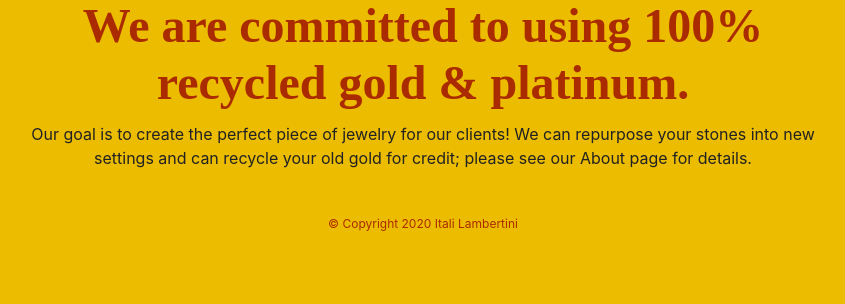
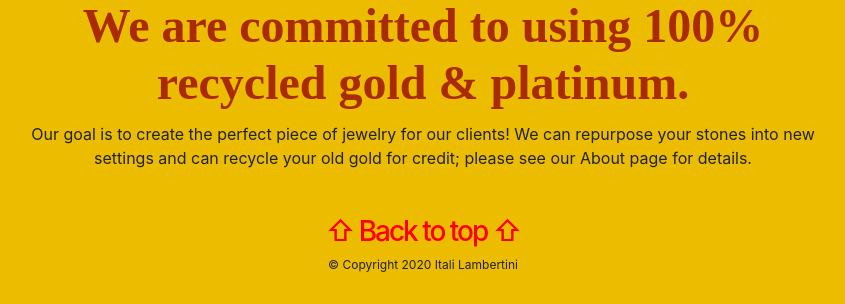
Before and after one commit to mueslimak3r/italilambertini-site, a Django app: page / in a window 1280 px wide. Shown: the part 1300-1604 px from the top of the page, without its empty margins (217-1062 px from the left). Before the commit the page ends 1531 px from the top, so only its background shows below. Run offline with Django 3.2, Linux system fonts and the light colour scheme; some libraries are stand-ins or nearby versions; some web fonts are replaced.

Commit message:
fixed up most of the pages

```diff
--- a/assets/header.css
+++ b/assets/header.css
@@ -1,7 +1,13 @@
-body{
+body {
     #background-color: #ffffff;
     background-color: #ebbc00;
     min-width:540px !important;
+    scroll-behavior: smooth !important;
+}
+
+a {
+    color: red !important;
+    text-decoration: none !important;
 }
 
 footer {
@@ -39,6 +45,23 @@ h3#logo a {
     margin-right: auto;
 }
 
+a#link-to-top-wrapper {
+    margin-right: auto;
+    margin-left: auto;
+}
+
+h3#link-to-top {
+    letter-spacing: -2px;
+    text-decoration: none;
+    white-space: nowrap;
+    box-sizing: border-box;
+    text-align: center;
+
+    display: block;
+    margin-left: auto;
+    margin-right: auto;
+}
+
 .itali-navbar {
     margin-left: auto;
     margin-right: auto;
--- a/italisite/settings.py
+++ b/italisite/settings.py
@@ -22,7 +22,7 @@ BASE_DIR = os.path.dirname(os.path.dirname(os.path.abspath(__file__)))
 # SECURITY WARNING: keep the secret key used in production secret!
 SECRET_KEY = os.environ['SECRET_KEY']
 # SECURITY WARNING: don't run with debug turned on in production!
-DEBUG = False
+DEBUG = True
 
 
 # HTTPS settings
@@ -45,7 +45,6 @@ INSTALLED_APPS = [
     'django.contrib.contenttypes',
     'django.contrib.sessions',
     'django.contrib.messages',
-    'django.contrib.staticfiles',
 ]
 
 MIDDLEWARE = [
--- a/templates/base_layout.html
+++ b/templates/base_layout.html
@@ -1,20 +1,23 @@
 <!DOCTYPE html>
 
+<html>
+    <head>
         <link rel="stylesheet" href="https://stackpath.bootstrapcdn.com/bootstrap/4.4.1/css/bootstrap.min.css" integrity="sha384-Vkoo8x4CGsO3+Hhxv8T/Q5PaXtkKtu6ug5TOeNV6gBiFeWPGFN9MuhOf23Q9Ifjh" crossorigin="anonymous">
         <script src="https://code.jquery.com/jquery-3.4.1.slim.min.js" integrity="sha384-J6qa4849blE2+poT4WnyKhv5vZF5SrPo0iEjwBvKU7imGFAV0wwj1yYfoRSJoZ+n" crossorigin="anonymous"></script>
         <script src="https://cdn.jsdelivr.net/npm/popper.js@1.16.0/dist/umd/popper.min.js" integrity="sha384-Q6E9RHvbIyZFJoft+2mJbHaEWldlvI9IOYy5n3zV9zzTtmI3UksdQRVvoxMfooAo" crossorigin="anonymous"></script>
         <script src="https://stackpath.bootstrapcdn.com/bootstrap/4.4.1/js/bootstrap.min.js" integrity="sha384-wfSDF2E50Y2D1uUdj0O3uMBJnjuUD4Ih7YwaYd1iqfktj0Uod8GCExl3Og8ifwB6" crossorigin="anonymous"></script>
         <link href="https://fonts.googleapis.com/css2?family=Forum&display=swap" rel="stylesheet">
 
-<link id="navbar" href="https://gitcdn.link/repo/mueslimak3r/italilambertini-site/master/italisite/assets/navbar.css" rel="stylesheet">
-<link id="img-box" href="https://gitcdn.link/repo/mueslimak3r/italilambertini-site/master/italisite/assets/img-box.css" rel="stylesheet">
-<link id="header" href="https://gitcdn.link/repo/mueslimak3r/italilambertini-site/master/italisite/assets/header.css" rel="stylesheet">
+        <link id="navbar" href="https://gitcdn.link/repo/mueslimak3r/italilambertini-website/master/assets/navbar.css" rel="stylesheet">
+        <link id="img-box" href="https://gitcdn.link/repo/mueslimak3r/italilambertini-website/master/assets/img-box.css" rel="stylesheet">
+        <link id="header" href="https://gitcdn.link/repo/mueslimak3r/italilambertini-website/master/assets/header.css" rel="stylesheet">
+        <link rel="icon" href="https://drive.google.com/uc?id=1K6vUmc-AzevRXV_Ux84orX1aPeRDuEEb">
 
-<html>
-    <head>
         <meta charset="utf-8">
+    </head>
+    <body>
+        <header>
             <div id="header-wrap">
-
                 <div id="logo-wrap" class="company-name">
                     <h3 id="logo">
                         <a href="/">ITALI LAMBERTINI</a>
@@ -49,7 +52,15 @@
                     </div>
                 </nav>
             </div>
+        </header>
+
 {% block content %}
 {% endblock %}
-    <footer>&copy; Copyright 2020 Itali Lambertini</footer>
+    </body>
+    <footer>
+    <div class="link-to-top-wrapper">
+        <a href="#header-wrap"><h3 id="link-to-top">&#x21E7; Back to top &#x21E7;</h3></a>
+    </div>
+    <p>&copy; Copyright 2020 Itali Lambertini</p>
+    </footer>
 </html>
--- a/templates/contact-us.html
+++ b/templates/contact-us.html
@@ -1,13 +1,13 @@
 {% extends 'base_layout.html' %}
 
 {% block content %}
+
+    <body>
         <title>Itali Lambertini - Our Story</title>
-    </head>
-    <body>
         <div class="body-wrapper">
             <div id="fb-root"></div>
             <script async defer crossorigin="anonymous" src="https://connect.facebook.net/en_US/sdk.js#xfbml=1&version=v7.0"></script>
-            <link id="contact-us-css" href="https://gitcdn.link/repo/mueslimak3r/italilambertini-site/master/italisite/assets/contact-us.css" rel="stylesheet">
+            <link id="contact-us-css" href="https://gitcdn.link/repo/mueslimak3r/italilambertini-website/master/assets/contact-us.css" rel="stylesheet">
 
             <h4 class="black-title" style="text-align:center;">Send us an email at:</h4>
             <h4 class="text-block">itali@olypen.com</h4>
--- a/templates/custom-work.html
+++ b/templates/custom-work.html
@@ -1,11 +1,10 @@
 {% extends 'base_layout.html' %}
 
 {% block content %}
+    <body>
         <title>Itali Lambertini - Custom Work</title>
-    </head>
-    <body>
         <div class="body-wrapper">
-            <link id="custom-work-css" href="https://gitcdn.link/repo/mueslimak3r/italilambertini-site/master/italisite/assets/custom-work.css" rel="stylesheet">
+            <link id="custom-work-css" href="https://gitcdn.link/repo/mueslimak3r/italilambertini-website/master/assets/custom-work.css" rel="stylesheet">
 
             <h1 id="red-title">Custom Work</h1>
             <h2 >If you are looking for a special custom piece, we are happy to work with you to create your perfect item of jewelry. We have successfully worked with clients all over the world and guarantee your absolute delight!</h2>
--- a/templates/earrings.html
+++ b/templates/earrings.html
@@ -1,11 +1,10 @@
 {% extends 'base_layout.html' %}
 
 {% block content %}
+    <body>
         <title>Itali Lambertini - Earrings</title>
-    </head>
-    <body>
         <div class="body-wrapper">
-            <link id="earrings-css" href="https://gitcdn.link/repo/mueslimak3r/italilambertini-site/master/italisite/assets/earrings.css" rel="stylesheet">
+            <link id="earrings-css" href="https://gitcdn.link/repo/mueslimak3r/italilambertini-website/master/assets/earrings.css" rel="stylesheet">
 
             <h1 id="red-title">Earrings</h1>
             <h2 >Here are some samples of earrings we have created for our clients.  Any of these designs can be customized or we can create something completely new and fresh just for you!</h2>
--- a/templates/homepage.html
+++ b/templates/homepage.html
@@ -2,10 +2,8 @@
 
 {% block content %}
         <title>Itali Lambertini - Home</title>
-    </head>
-    <body>
         <div class="body-wrapper">
-            <link id="homepage-css" href="https://gitcdn.link/repo/mueslimak3r/italilambertini-site/master/italisite/assets/homepage.css" rel="stylesheet">
+            <link id="homepage-css" href="https://gitcdn.link/repo/mueslimak3r/italilambertini-website/master/assets/homepage.css" rel="stylesheet">
 
 
             <h1 id="red-title">Jewelry made the ancient way...</h1>
@@ -18,18 +16,17 @@
 
             <div class="img-grid grid-container">
                 <div>
-                    <img class="center-fit" src="https://drive.google.com/uc?id=1HDhm3Serlba0_q2rN85GyA92n5rI0_Q0" loading="lazy">
+                    <a href="/rings/" style="margin-right: auto; margin-left: auto;"><img class="center-fit" src="https://drive.google.com/uc?id=1HDhm3Serlba0_q2rN85GyA92n5rI0_Q0" loading="lazy"></a>
                 </div>
                 <div>
-                    <img class="center-fit" src="https://drive.google.com/uc?id=1kf-55IdQWBUMHZruNarRyXFo_3zEAFQ6" loading="lazy">
+                    <a href="/earrings/" style="margin-right: auto; margin-left: auto;"><img class="center-fit" src="https://drive.google.com/uc?id=1kf-55IdQWBUMHZruNarRyXFo_3zEAFQ6" loading="lazy"></a>
                 </div>
                 <div>
-                    <img class="center-fit" src="https://drive.google.com/uc?id=1m60YxJFDx5k0kvfOvTlA3ry2-b6V2zK2" loading="lazy">
+                    <a href="/pendants/" style="margin-right: auto; margin-left: auto;"><img class="center-fit" src="https://drive.google.com/uc?id=1m60YxJFDx5k0kvfOvTlA3ry2-b6V2zK2" loading="lazy"></a>
                 </div>
             </div>
 
             <h1 id="red-title">We are committed to using 100% recycled gold & platinum.</h1>
             <p>Our goal is to create the perfect piece of jewelry for our clients!  We can repurpose your stones into new settings and can recycle your old gold for credit; please see our About page for details.</p>
         </div>
-    </body>
 {% endblock %}
--- a/templates/our-story.html
+++ b/templates/our-story.html
@@ -1,11 +1,11 @@
 {% extends 'base_layout.html' %}
 
 {% block content %}
-        <title>Itali Lambertini - Our Story</title>
     </head>
     <body>
+        <title>Itali Lambertini - Our Story</title>
         <div class="body-wrapper">
-            <link id="our-story-css" href="https://gitcdn.link/repo/mueslimak3r/italilambertini-site/master/italisite/assets/our-story.css" rel="stylesheet">
+            <link id="our-story-css" href="https://gitcdn.link/repo/mueslimak3r/italilambertini-website/master/assets/our-story.css" rel="stylesheet">
 
             <h1 class="black-title" style="text-align:center;">Our Ethics:  100% recycled gold and platinum</h1>
             <p>Here at Itali Lambertini we believe that our ethics define who were are.  Itali Lambertini is absolutely committed to creating beautiful jewelry from 100% recycled metals and conflict free gems.  Therefore we are proud to exclusively purchase Harmony recycled precious metals from Hoover &  Strong.  Hoover & Strong’s statement about Harmony metals:</p>
--- a/templates/pendants.html
+++ b/templates/pendants.html
@@ -1,11 +1,10 @@
 {% extends 'base_layout.html' %}
 
 {% block content %}
+    <body>
         <title>Itali Lambertini - Pendants</title>
-    </head>
-    <body>
         <div class="body-wrapper">
-            <link id="pendants-css" href="https://gitcdn.link/repo/mueslimak3r/italilambertini-site/master/italisite/assets/pendants.css" rel="stylesheet">
+            <link id="pendants-css" href="https://gitcdn.link/repo/mueslimak3r/italilambertini-website/master/assets/pendants.css" rel="stylesheet">
 
             <h1 id="red-title">Pendants</h1>
             <h2 >Here are some pendant examples for your inspiration!</h2>
--- a/templates/rings.html
+++ b/templates/rings.html
@@ -1,12 +1,11 @@
 {% extends 'base_layout.html' %}
 
 {% block content %}
+    <body>
         <title>Itali Lambertini - Rings</title>
-    </head>
-    <body>
         <div class="body-wrapper">
             <link href="https://fonts.googleapis.com/css2?family=IM+Fell+DW+Pica+SC&display=swap" rel="stylesheet">
-            <link id="rings-css" href="https://gitcdn.link/repo/mueslimak3r/italilambertini-site/master/italisite/assets/rings.css" rel="stylesheet">
+            <link id="rings-css" href="https://gitcdn.link/repo/mueslimak3r/italilambertini-website/master/assets/rings.css" rel="stylesheet">
 
             <h1 id="red-title">Rings</h1>
             <h2 >There is no limit to what you and Tim can create together!  Here are a few examples of the rings that we have made over the years.</h2>
```
Lines whose indentation alone changed are shown as unchanged.
